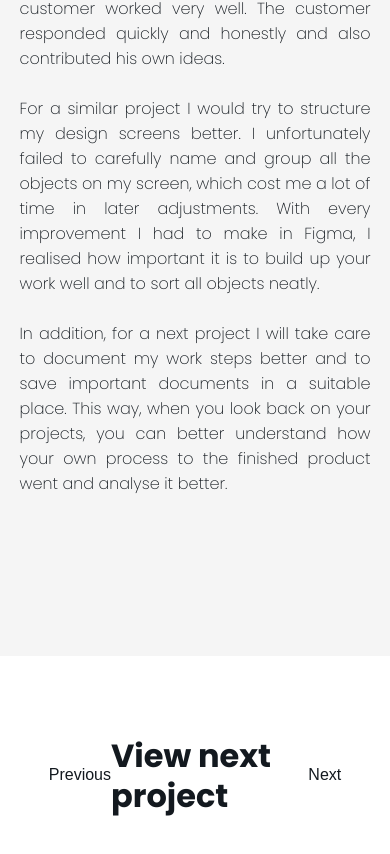
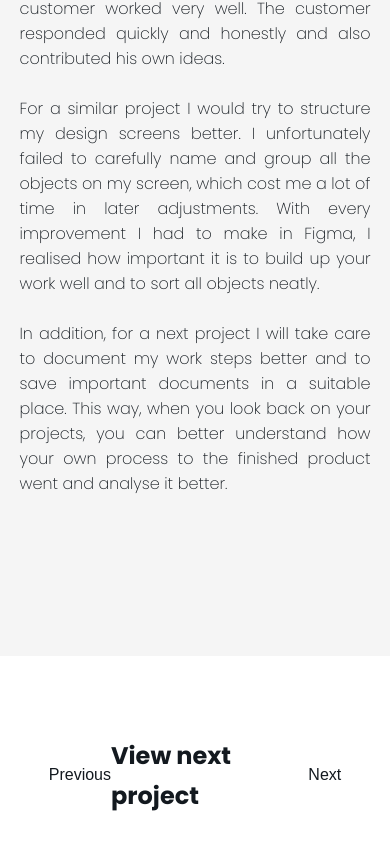
Before and after one commit to jaKuhl/PortfolioPage, a plain HTML site: page Subpages/Projects/guitartuna.html in a window 390 px wide. Shown: the part 4216-5070 px from the top of the page. Drawn offline with Linux system fonts and the light colour scheme; a script that the page names is missing.

Commit message:
responsive update

```diff
--- a/style.css
+++ b/style.css
@@ -922,4 +922,8 @@ h3{
     nav ul{
         display: none;
     }
+
+    .next-project h1{
+        font-size: 24px;
+    }
 }
```
